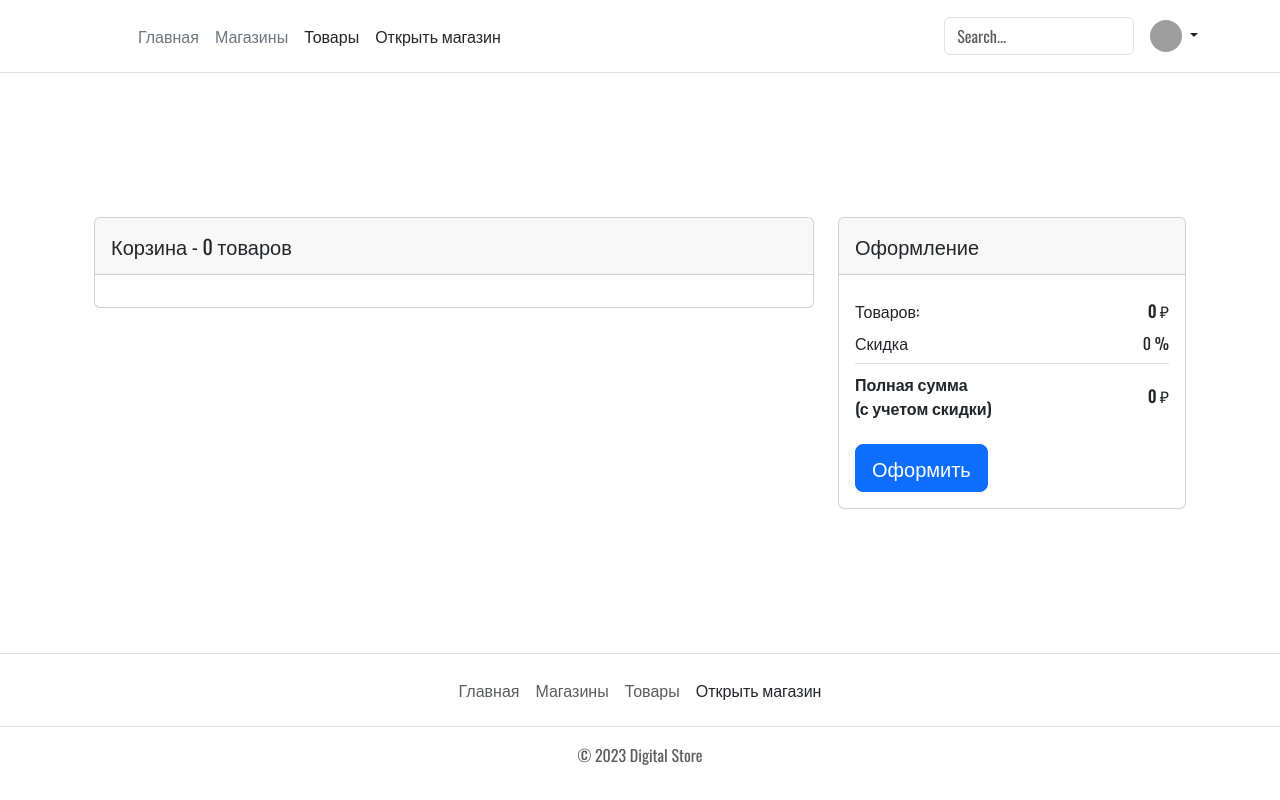
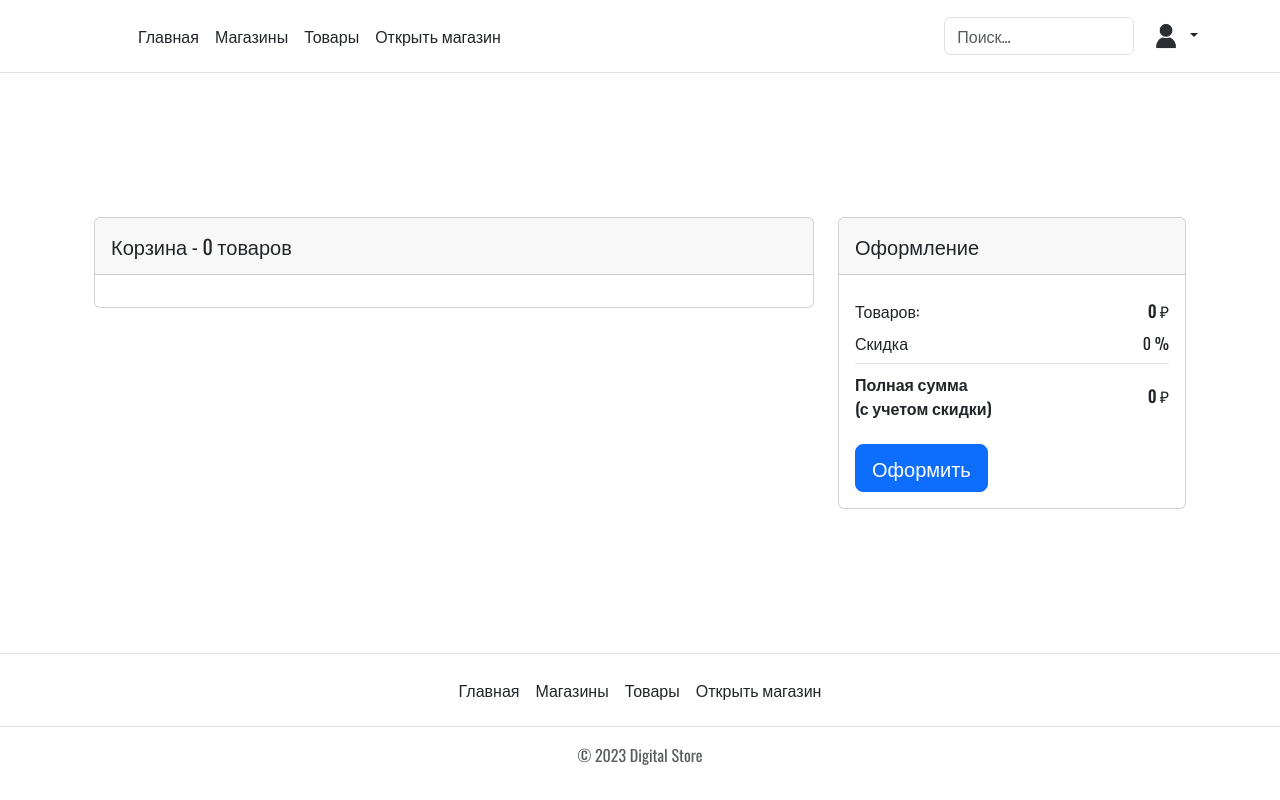
Before and after one commit to Timoha23/django_digital_store, a Django app: page /cart/ in a window 1280 px wide. Run offline with Django 4.2, Linux system fonts and the light colour scheme; the visitor is signed in with stand-in values (Sample User, id 1); data that the repository does not hold is empty; some libraries are stand-ins or nearby versions; grey boxes are pictures that could not be loaded.

Commit message:
незначительные правки

```diff
--- a/digital_store/templates/includes/footer.html
+++ b/digital_store/templates/includes/footer.html
@@ -1,11 +1,13 @@
 <ul class="nav justify-content-center border-bottom pb-3 mb-3">
-    <li class="nav-item"><a href="#" class="nav-link px-2 text-muted">Главная</a></li>
-    <li class="nav-item"><a href="#" class="nav-link px-2 text-muted">Магазины</a></li>
-    <li class="nav-item"><a href="#" class="nav-link px-2 text-muted">Товары</a></li>
-    {% if user_have_shop %}
-      <li><a href="#" class="nav-link px-2 link-dark">Мои магазины</a></li>
-    {% else %}
-      <li><a href="#" class="nav-link px-2 link-dark">Открыть магазин</a></li>
-    {% endif %}
+  {% with request.resolver_match.view_name as view_name %}
+  <li><a href="{% url 'shop:index' %}" class="nav-link px-2 {% if view_name == 'shop:index' %}link-secondary{% else %}link-dark{% endif %}">Главная</a></li>
+  <li><a href="{% url 'shop:shop_list' %}" class="nav-link px-2 {% if view_name == 'shop:shop_list' %}link-secondary{% else %}link-dark{% endif %}">Магазины</a></li>
+  <li><a href="{% url 'shop:product_list' %}" class="nav-link px-2 {% if view_name == 'shop:product_list' %}link-secondary{% else %}link-dark{% endif %}">Товары</a></li>
+  {% if user_have_shop %}
+    <li><a href="{% url 'shop:user_shops' %}" class="nav-link px-2 {% if view_name == 'shop:user_shops' %}link-secondary{% else %}link-dark{% endif %}">Мои магазины</a></li>
+  {% else %}
+    <li><a href="{% url 'shop:user_shops' %}" class="nav-link px-2 {% if view_name == 'shop:user_shops' %}link-secondary{% else %}link-dark{% endif %}">Открыть магазин</a></li>
+  {% endif %}
+  {% endwith %}
 </ul>
 <p class="text-center text-muted">© 2023 Digital Store</p>
--- a/digital_store/templates/includes/header.html
+++ b/digital_store/templates/includes/header.html
@@ -1,17 +1,19 @@
+{% load thumbnail %}
+{% load static %}
 <div class="container">
     <div class="d-flex flex-wrap align-items-center justify-content-center justify-content-lg-start">
     <a href="/" class="d-flex align-items-center mb-2 mb-lg-0 text-dark text-decoration-none">
         <svg class="bi me-2" width="40" height="32" role="img" aria-label="Bootstrap"><use xlink:href="#bootstrap"></use></svg>
     </a>
-
+    {% with request.resolver_match.view_name as view_name %}
     <ul class="nav col-12 col-lg-auto me-lg-auto mb-2 justify-content-center mb-md-0">
-        <li><a href="{% url 'shop:index' %}" class="nav-link px-2 link-secondary">Главная</a></li>
-        <li><a href="{% url 'shop:shop_list' %}" class="nav-link px-2 link-secondary">Магазины</a></li>
-        <li><a href="{% url 'shop:product_list' %}" class="nav-link px-2 link-dark">Товары</a></li>
+        <li><a href="{% url 'shop:index' %}" class="nav-link px-2 {% if view_name == 'shop:index' %}link-secondary{% else %}link-dark{% endif %}">Главная</a></li>
+        <li><a href="{% url 'shop:shop_list' %}" class="nav-link px-2 {% if view_name == 'shop:shop_list' %}link-secondary{% else %}link-dark{% endif %}">Магазины</a></li>
+        <li><a href="{% url 'shop:product_list' %}" class="nav-link px-2 {% if view_name == 'shop:product_list' %}link-secondary{% else %}link-dark{% endif %}">Товары</a></li>
         {% if user_have_shop %}
-          <li><a href="{% url 'shop:user_shops' %}" class="nav-link px-2 link-dark">Мои магазины</a></li>
+          <li><a href="{% url 'shop:user_shops' %}" class="nav-link px-2 {% if view_name == 'shop:user_shops' %}link-secondary{% else %}link-dark{% endif %}">Мои магазины</a></li>
         {% else %}
-          <li><a href="{% url 'shop:user_shops' %}" class="nav-link px-2 link-dark">Открыть магазин</a></li>
+          <li><a href="{% url 'shop:user_shops' %}" class="nav-link px-2 {% if view_name == 'shop:user_shops' %}link-secondary{% else %}link-dark{% endif %}">Открыть магазин</a></li>
         {% endif %}
         {% if is_staff %}
         <div class="dropdown">
@@ -27,18 +29,25 @@
         </div>
         {% endif %}
     </ul>
+    {% endwith %}
 
-    <form class="col-12 col-lg-auto mb-3 mb-lg-0 me-lg-3">
-        <input type="search" class="form-control" placeholder="Search..." aria-label="Search">
+    <form action="{% url 'shop:search' %}" method="get" class="col-12 col-lg-auto mb-3 mb-lg-0 me-lg-3">
+        <input name="query" type="search" class="form-control" placeholder="Поиск..." aria-label="Поиск">
     </form>
 
     {% if request.user.is_authenticated %}
       <div class="dropdown text-end">
           <a href="#" class="d-block link-dark text-decoration-none dropdown-toggle" id="dropdownUser1" data-bs-toggle="dropdown" aria-expanded="false">
-          <img src="https://github.com/mdo.png" alt="mdo" width="32" height="32" class="rounded-circle">
+          {% if request.user.image %}
+            {% thumbnail request.user.image "32x32" crop="center" as im %}
+              <img src="{{ im.url }}" alt="mdo" width="32" height="32" class="rounded-circle">
+            {% endthumbnail %}
+          {% else %}
+            <img src="{% static 'img/default/user.webp' %}" alt="mdo" width="32" height="32" class="rounded-circle">
+          {% endif %}
           </a>
             <ul class="dropdown-menu text-small" aria-labelledby="dropdownUser" style="">
-            <li><a class="dropdown-item" href="#">Профиль</a></li>
+            <li><a class="dropdown-item" href="{% url 'users:user_profile' request.user.username %}">Профиль</a></li>
             <li><a class="dropdown-item" href="{% url 'users:favorites' %}">Избранное</a></li>
             <li><a class="dropdown-item" href="{% url 'users:orders' %}">Список покупок</a></li>
             <li><a class="dropdown-item" href="{% url 'cart:cart' %}">Корзина</a></li>
--- a/digital_store/templates/includes/order.html
+++ b/digital_store/templates/includes/order.html
@@ -26,8 +26,8 @@
 
       <div class="col-lg-4 col-md-6 mb-3 mb-lg-0">
         <!-- Data -->
-        <p><strong>Название: {{ obj.product.name }}</strong></p>
-        <p>Магазин: {{ obj.product.shop.name }}</p>
+        <p><strong>Название: <a href="{% url 'shop:product' obj.product.id %}" style="text-decoration: none; color:black">{{ obj.product.name }}</strong></p></a>
+        <p>Магазин: <a href="{% url 'shop:shop' obj.product.shop.id %}" style="text-decoration: none; color:black">{{ obj.product.shop.name }}</p></a>
         <p>Цена за штуку: {{ obj.price }} ₽</p>
         <p>Количество: {{ obj.count_items }} шт.</p>
         <!-- Data -->
```
Also changed, not shown: digital_store/templates/includes/card.html (+6 -3 lines), digital_store/templates/includes/item_in_cart.html (+6 -2 lines).
